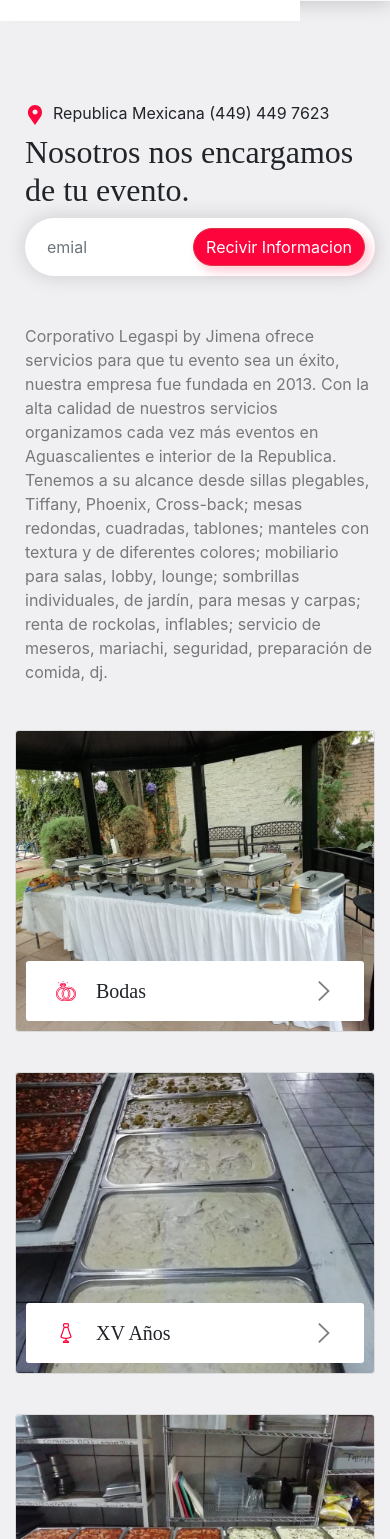
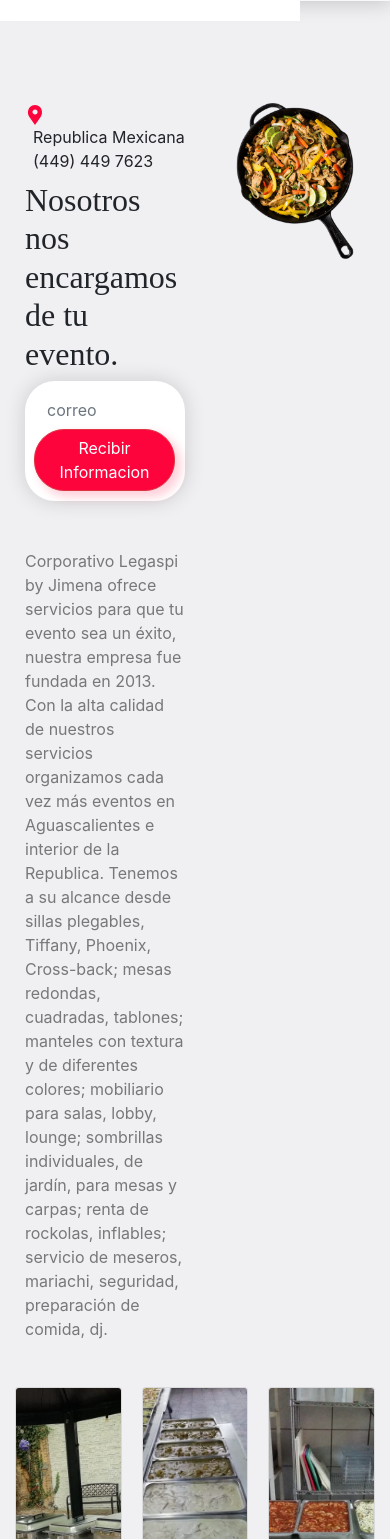
Before and after one commit to matadorhernan/Legaspi, an Angular app: page / in a window 390 px wide. Shown: the part 89-1628 px from the top of the page. Built offline with nearby package versions, Linux system fonts and the light colour scheme; a web font is replaced by a local one.

Commit message:
Add files via upload

```diff
--- a/src/app/pages/catering/catering.component.html
+++ b/src/app/pages/catering/catering.component.html
@@ -1,7 +1,7 @@
 <header>
   <div class="container">
     <div class="row">
-      <div class="col-lg-8 col-md-12">
+      <div class="col-8">
         <h2 class="baskervville">
           Servicio de Banquetes Legaspi
         </h2>
@@ -13,60 +13,60 @@
           elección de ingredientes, e instrucciones.
         </p>
       </div>
-      <div class="col-lg-4 d-none d-lg-block mb-4 pb-3">
+      <div class="col-4 mb-4 pb-3">
         <img src="/assets/plate.png" alt="pan with food and transparency" />
       </div>
 
-      <div class="col-lg-4 col-md-6 col-sm-12 mb-4">
+      <div class="col-4 mb-4">
         <app-home-food-card
           [background]="'/assets/gallery/010.jpg'"
           [label]="'Empresas'"
           [icon]="'/assets/building.svg'"
         ></app-home-food-card>
       </div>
-      <div class="col-lg-4 col-md-6 col-sm-12 mb-4">
+      <div class="col-4 mb-4">
         <app-home-food-card
           [background]="'/assets/gallery/008.jpg'"
           [label]="'Bodas'"
           [icon]="'/assets/engagement.svg'"
         ></app-home-food-card>
       </div>
-      <div class="col-lg-4 col-md-6 col-sm-12 mb-4">
+      <div class="col-4 mb-4">
         <app-home-food-card
           [background]="'/assets/gallery/001.jpg'"
           [label]="'XV Años'"
           [icon]="'/assets/dress.svg'"
         ></app-home-food-card>
       </div>
-      <div class="col-lg-4 col-md-6 col-sm-12 mb-4">
+      <div class="col-4 mb-4">
         <app-home-food-card
           [background]="'/assets/gallery/005.jpg'"
           [label]="'Graduacion'"
           [icon]="'/assets/mortarboard.svg'"
         ></app-home-food-card>
       </div>
-      <div class="col-lg-4 col-md-6 col-sm-12 mb-4">
+      <div class="col-4 mb-4">
         <app-home-food-card
           [background]="'/assets/gallery/012.jpg'"
           [label]="'Bautismo'"
           [icon]="'/assets/christian-baptism.svg'"
         ></app-home-food-card>
       </div>
-      <div class="col-lg-4 col-md-6 col-sm-12 mb-4">
+      <div class="col-4 mb-4">
         <app-home-food-card
           [background]="'/assets/gallery/009.jpg'"
           [label]="'3 años'"
           [icon]="'/assets/church.svg'"
         ></app-home-food-card>
       </div>
-      <div class="col-lg-4 col-md-6 col-sm-12 mb-4">
+      <div class="col-4 mb-4">
         <app-home-food-card
           [background]="'/assets/gallery/013.jpg'"
           [label]="'Primera Comunion'"
           [icon]="'/assets/church.svg'"
         ></app-home-food-card>
       </div>
-      <div class="col-lg-4 col-md-6 col-sm-12 mb-4">
+      <div class="col-4 mb-4">
         <app-home-food-card
           [background]="'/assets/gallery/005.jpg'"
           [label]="'Confirmacion'"
--- a/src/app/pages/contact/contact.component.html
+++ b/src/app/pages/contact/contact.component.html
@@ -1,13 +1,13 @@
 <header>
   <div class="container">
     <div class="row">
-      <div class="col-lg-6 pr-5 col-md-12">
+      <div class="col-6 pr-5">
         <img
           src="/assets/logo.svg"
           alt="logo vectorial de corporativo legaspi"
         />
       </div>
-      <div class="col-lg-6 col-md-12">
+      <div class="col-6">
         <h2 class="baskervville">
           Contactanos
         </h2>
--- a/src/app/pages/contact/contact.component.scss
+++ b/src/app/pages/contact/contact.component.scss
@@ -1,9 +1,5 @@
 header {
   padding: 100px 0;
-  min-height: calc(100vh - 390px) ;
-  display: flex;
-  justify-content: center;
-  align-items: center;
   img {
     width: 100%;
     opacity: 0.6;
--- a/src/app/pages/gallery/gallery.component.scss
+++ b/src/app/pages/gallery/gallery.component.scss
@@ -50,7 +50,7 @@
   }
 }
 
-@media (min-width: 600px) {
+@media (min-width: 800px) {
   .gallery-container {
     display: grid;
     grid-template-columns: 1fr 1fr 1fr 1fr 1fr 1fr;
--- a/src/app/pages/home/home.component.html
+++ b/src/app/pages/home/home.component.html
@@ -1,7 +1,7 @@
 <header>
   <div class="container">
     <div class="row">
-      <div class="col-lg-6 col-md-12">
+      <div class="col-6">
         <div class="location">
           <img src="/assets/placeholder.svg" alt="pin vector" />
           <label for="img" class="ml-2"
@@ -15,13 +15,13 @@
           <input
             type="text"
             class="form-control"
-            placeholder="emial"
+            placeholder="correo"
             aria-label="email"
             aria-describedby="basic-addon2"
           />
           <div class="input-group-append">
             <button class="btn btn-danger" type="button">
-              Recivir Informacion
+              Recibir Informacion
             </button>
           </div>
         </div>
@@ -37,7 +37,7 @@
           mariachi, seguridad, preparación de comida, dj.
         </p>
       </div>
-      <div class="col-lg-6 d-none d-lg-block animations">
+      <div class="col-6 animations">
         <img src="/assets/pan.png" alt="pan with food and transparency" />
       </div>
     </div>
--- a/src/app/pages/home/home.component.scss
+++ b/src/app/pages/home/home.component.scss
@@ -40,11 +40,12 @@
 
   .card-wrap {
     width: 100%;
+    height: 230px;
 
     display: grid;
     grid-template-columns: repeat(3, 1fr);
     column-gap: 20px;
-    row-gap: 40px;
+    grid-template-rows: 200px 30px;
 
     .item:nth-child(1) {
       opacity: 0.3;
@@ -63,11 +64,3 @@
     padding-top: 100px;
   }
 }
-
-@media screen and (max-width: 1000px ) {
-  .contents .card-wrap{
-
-    display: grid;
-    grid-template-columns: 1fr;
-  }
-}
```
